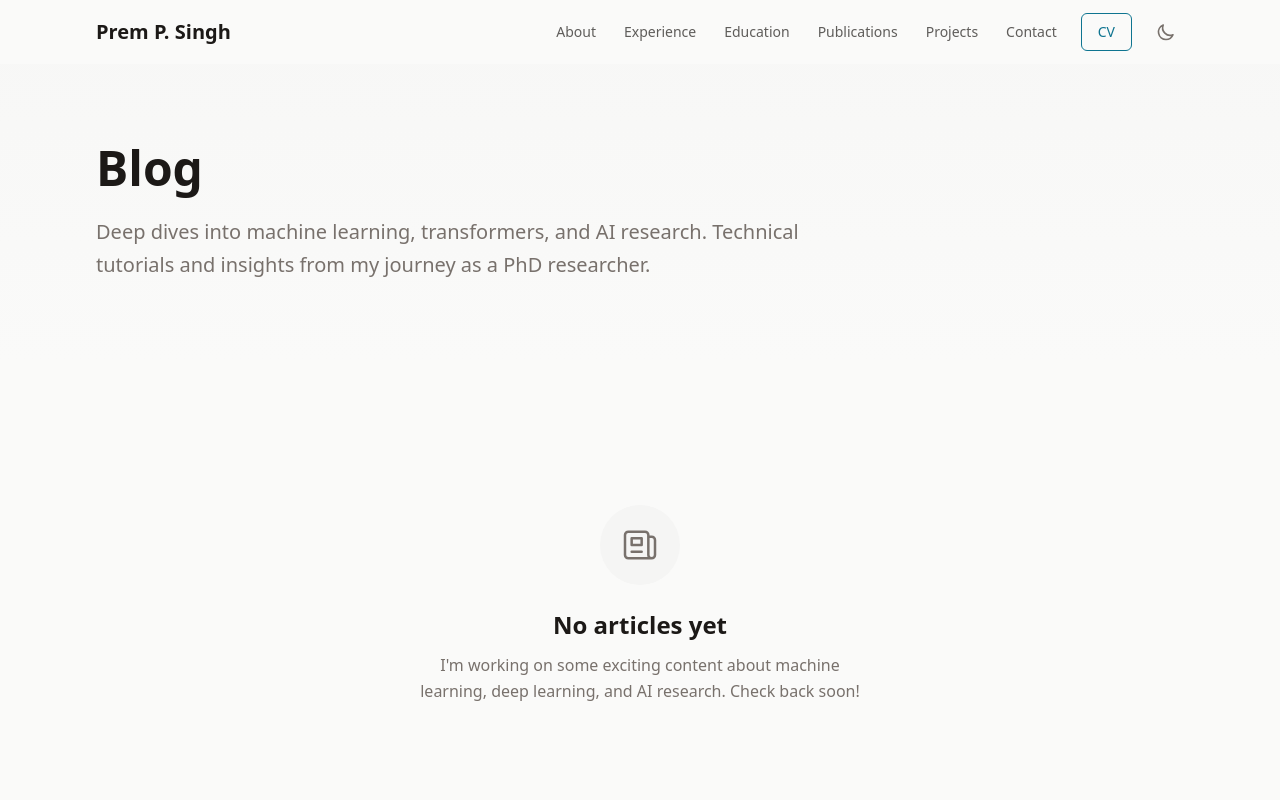
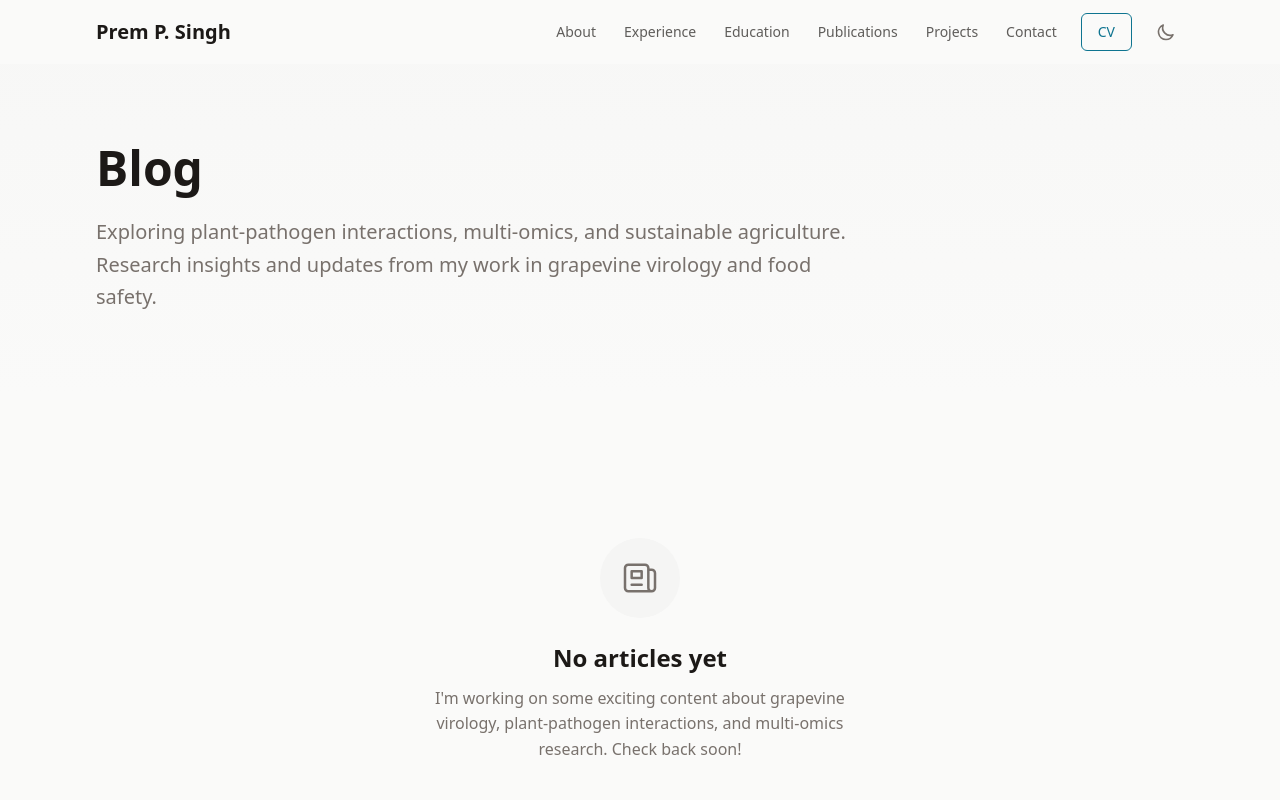
Before and after one commit to prem-p-singh/prem-pratap-singh, a Next.js app: page /blog in a window 1280 px wide. Shown: the top 800 px of the page. Built offline with nearby package versions, Linux system fonts and the light colour scheme.

Commit message:
fix: update blog page text to match plant science research areas

```diff
--- a/app/blog/page.tsx
+++ b/app/blog/page.tsx
@@ -4,7 +4,7 @@ import { getAllPosts } from "@/lib/mdx";
 
 export const metadata: Metadata = {
   title: "Blog",
-  description: "Deep dives into machine learning, transformers, and AI research. Technical tutorials and insights from my journey as a PhD researcher.",
+  description: "Exploring plant-pathogen interactions, multi-omics, and sustainable agriculture. Research insights and updates from my work in grapevine virology and food safety.",
 };
 
 export default function BlogPage() {
@@ -24,8 +24,8 @@ export default function BlogPage() {
               Blog
             </h1>
             <p className="text-xl text-muted-foreground leading-relaxed">
-              Deep dives into machine learning, transformers, and AI research.
-              Technical tutorials and insights from my journey as a PhD researcher.
+              Exploring plant-pathogen interactions, multi-omics, and sustainable agriculture.
+              Research insights and updates from my work in grapevine virology and food safety.
             </p>
           </div>
         </div>
@@ -198,8 +198,8 @@ export default function BlogPage() {
                 No articles yet
               </h2>
               <p className="text-muted-foreground max-w-md mx-auto">
-                I&apos;m working on some exciting content about machine learning,
-                deep learning, and AI research. Check back soon!
+                I&apos;m working on some exciting content about grapevine virology,
+                plant-pathogen interactions, and multi-omics research. Check back soon!
               </p>
             </div>
           )}
```
